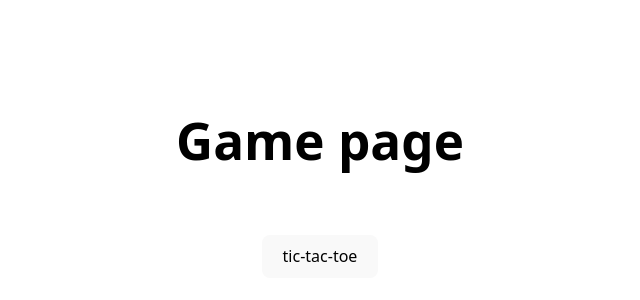
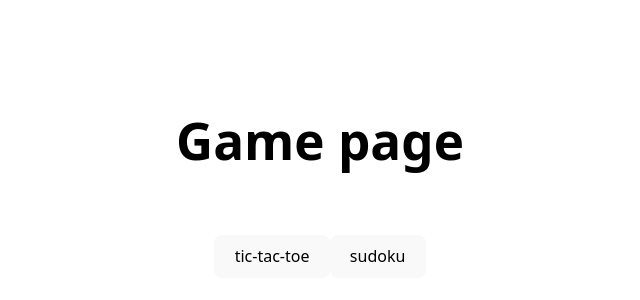
Before and after one commit to FranciscoResendes/games-website, a React (Vite) app: page / in a window 1280 px wide. Shown: the part 206-506 px from the top of the page, without its empty margins (320-960 px from the left). Built offline with nearby package versions, Linux system fonts and the light colour scheme.

Commit message:
Added routing to sudokuGame
SudokuGame yet to be implemented

```diff
--- a/src/App.jsx
+++ b/src/App.jsx
@@ -1,6 +1,7 @@
 import { use, useState } from 'react'
 import { useNavigate, Routes, Route } from 'react-router-dom';
 import TicTacToeGame from './tic-tac-toe/TicTacToeGame'
+import SudokuGame from './sudoku/SudokuGame'
 import './App.css'
 
 function HomePage() {
@@ -12,6 +13,7 @@ function HomePage() {
       </div>
       <div className="card">
         <button onClick={() => navigate('/tic-tac-toe')}>tic-tac-toe</button>
+        <button onClick={() => navigate('/sudoku')}>sudoku</button>
       </div>
     </div>
   )
@@ -25,6 +27,7 @@ function App() {
         <Routes>
           <Route path="/" element={<HomePage />} />
           <Route path="/tic-tac-toe" element={<TicTacToeGame />} />
+          <Route path="/sudoku" element={<SudokuGame />} />
         </Routes>
     </>
   )
```
